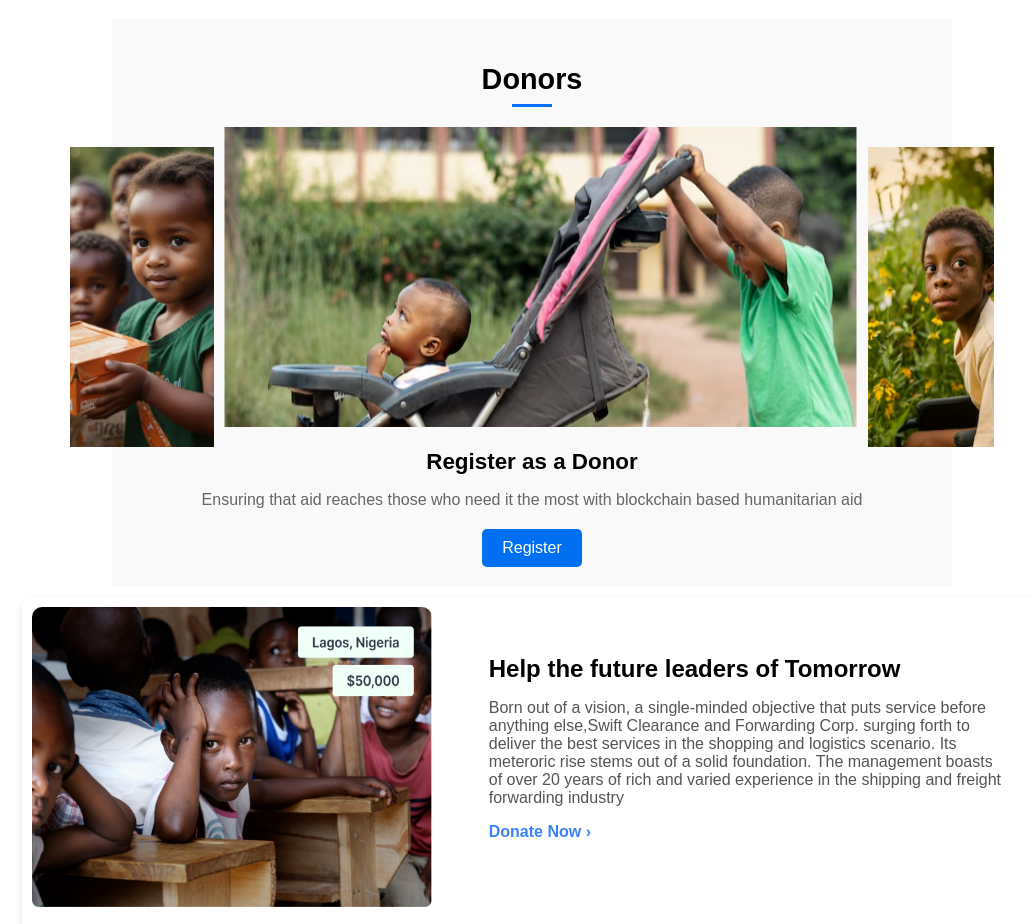
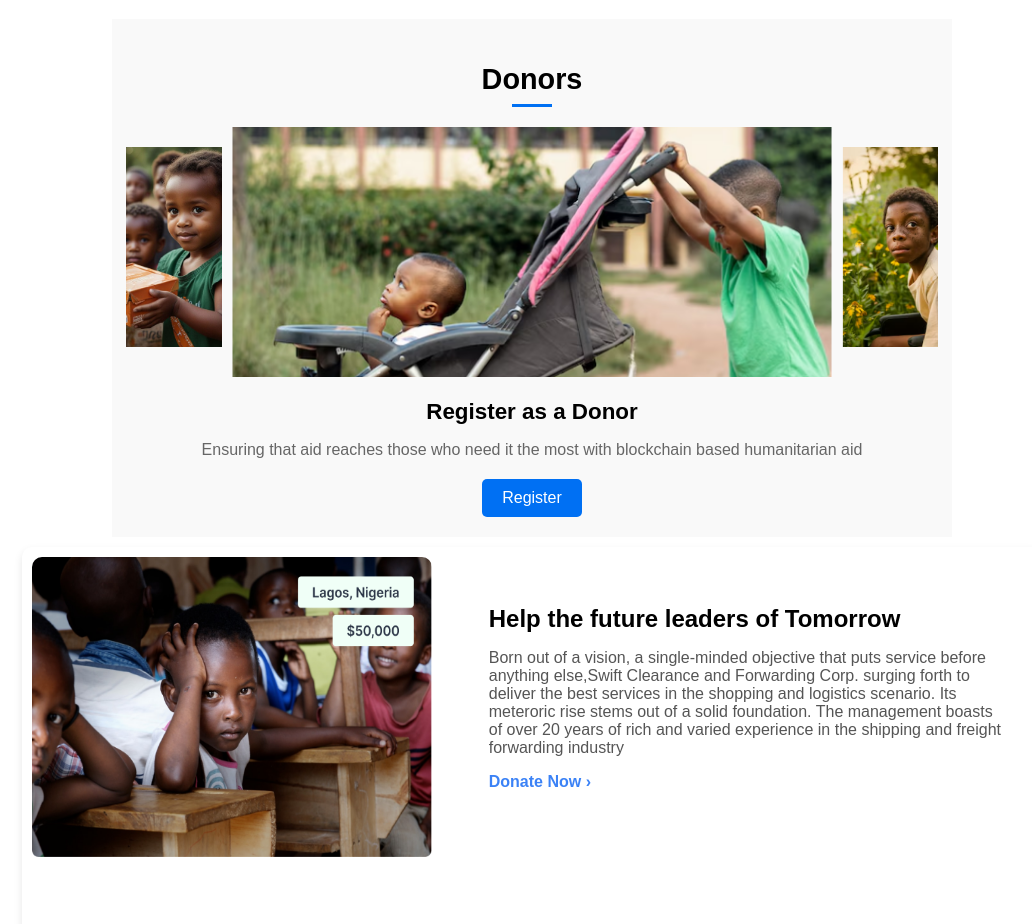
Before and after one commit to maureenjesse/aid-trackers, a Next.js app: page / in a window 1280 px wide. Shown: the part 4324-5248 px from the top of the page, without its empty margins (108-1140 px from the left). Built offline with nearby package versions, Linux system fonts and the light colour scheme.

Commit message:
fixed image bug

```diff
--- a/src/app/components/Donors.js
+++ b/src/app/components/Donors.js
@@ -6,32 +6,10 @@ export default function Donors() {
         <div className={styles.container} id="donors">
             <h2 className={styles.title}>Donors</h2>
             <div className={styles.images}>
-                <Image
-                    src="/images/image (1).png"
-                    alt="Child receiving aid"
-                    className={styles.heroImage}
-                    width={150}
-                    height={300}
-                />
-
-                <Image
-                    src="/images/image.png"
-                    alt="Center image"
-                    width={400}
-                    height={200}
-                    layout="responsive"
-                    className={styles.heroImage2}
-                />
-
-                <Image
-                    src="/images/image (11).png"
-                    alt="Right image"
-                    width={100}
-                    height={50}
-                    layout="responsive"
-                    className={styles.heroImage3}
-                />
-            </div>
+            <Image src="/images/image (1).png" alt="Child receiving aid" className={styles.heroImage} width={100} height={200}/>
+            <Image src="/images/image.png" alt="Mother with child" className={styles.heroImage2} width={600} height={250}/>
+            <Image src="/images/image (11).png" alt="Child looking at aid worker" className={styles.heroImage3} width={100} height={200}/>
+                           </div>
             <div className={styles.content}>
                 <h3 className={styles.heading}>Register as a Donor</h3>
                 <p className={styles.description}>
```
